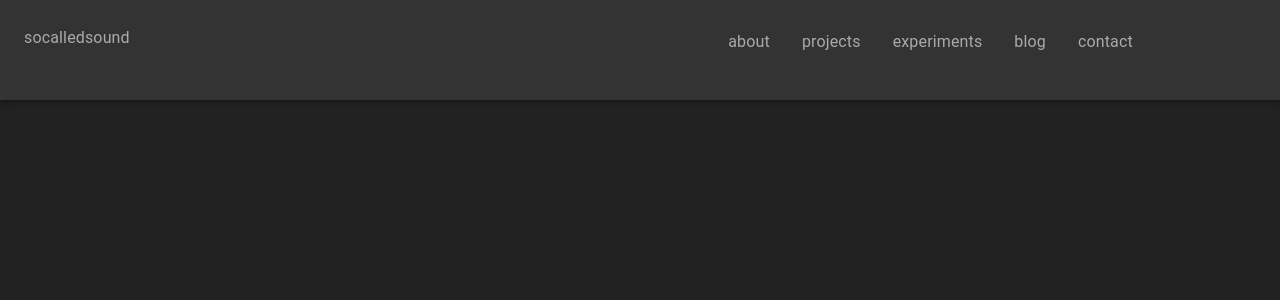
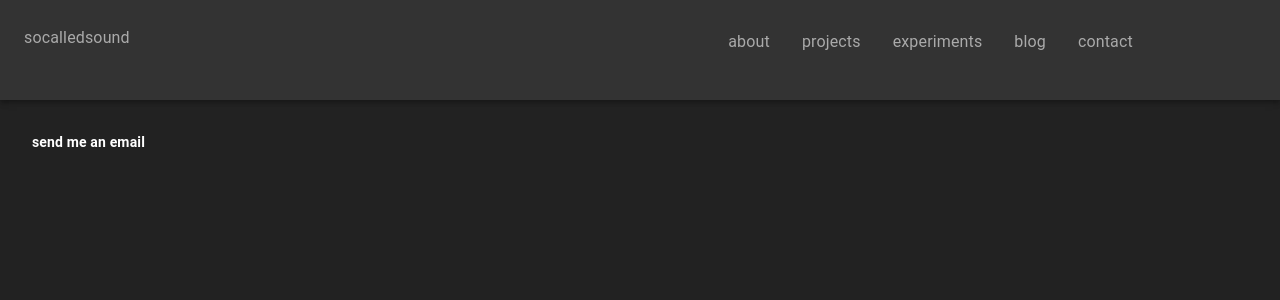
Before and after one commit to socalledsound/socalled-grid, a React (Create React App) app: page /contact in a window 1280 px wide. Shown: the top 300 px of the page. Built offline with nearby package versions, Linux system fonts and the light colour scheme.

Commit message:
add contact

```diff
--- a/src/App.js
+++ b/src/App.js
@@ -2,6 +2,7 @@ import React from 'react';
 import { Switch, Route } from 'react-router-dom';
 import GridContainer from './components/GridContainer';
 import About from './components/About';
+import Contact from './components/Contact'
 // import BirdsApp from './projects/birds/App';
 
 
@@ -10,6 +11,7 @@ const App = () => {
         <Switch>
             <Route exact path="/" component={GridContainer}/>
             <Route path="/about" component={About}/>
+            <Route path='/contact' component={Contact} />
             {/* <Route path="/birds" component={BirdsApp}/> */}
             {/* <Redirect to="/" /> */}
         </Switch>
--- /dev/null
+++ b/src/components/Contact.js
@@ -0,0 +1,20 @@
+import React, { useState } from 'react';
+
+const Contact = () => {
+
+    const [hover, toggleHover] = useState(false);
+
+    return (
+        <div style={{padding: '2rem'}}>
+            <a
+                href="mailto: socalledsound@gmail.com"
+                style={{color: `${hover? 'pink' : 'white'}`, textDecoration: 'none'}}
+                onMouseEnter={() => toggleHover(!hover)}
+                onMouseLeave={() => toggleHover(!hover)}
+                >send me an email</a>
+        </div>
+
+     );
+}
+
+export default Contact;
```
